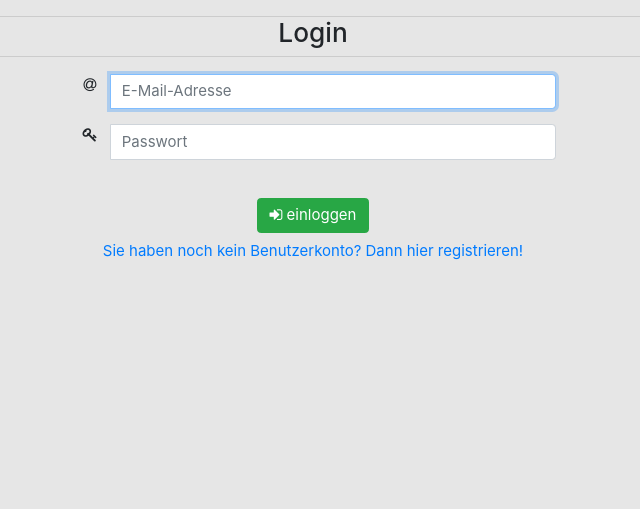
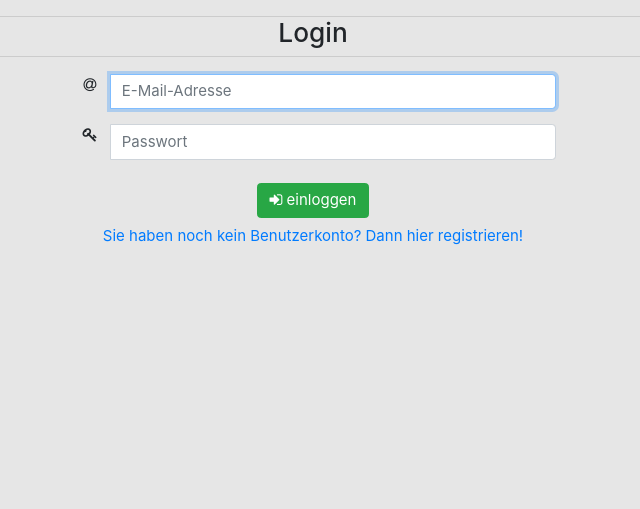
Before and after one commit to Tobi1809/hsrt_web-programming, a PHP site: page /html/login.php in a window 1280 px wide. Shown: the part 109-618 px from the top of the page, without its empty margins (327-967 px from the left). Run offline with PHP 8.4, Linux system fonts and the light colour scheme; data comes from the database, SQL or seed files in the repository; some libraries are stand-ins or nearby versions.

Commit message:
buttons bisschen angepasst für ästhetik
- positionierung etwas angepasst
- css styles hinzugefügt

```diff
--- a/html/home.php
+++ b/html/home.php
@@ -262,7 +262,7 @@ if (isset($_SESSION["login"])) {
                             <input id="description" value="<?php echo $row["description"]; ?>" name="description"
                                 hidden>
                             <input id="price" value="<?php echo $row["price"]; ?>" name="price" hidden>
-                            <button type="submit" name="button" class="btn btn-success">Zum Warenkorb
+                            <button type="submit" name="button" class="btn btn-success" style="width:360px;">Zum Warenkorb
                                 hinzufügen</button>
                         </div>
                     </form>
--- a/html/login.php
+++ b/html/login.php
@@ -224,10 +224,10 @@ if (isset($_SESSION["login"])) {
                 </div>
             </div>
 
-            <div class="row" style="padding-top: 1.5rem">
+            <div class="row align-middle" style="padding-top: 0.5rem">
                 <div class="col-md-3"></div>
                 <div class="col-md-6">
-                    <button type="submit" class="btn btn-success"><i class="fa fa-sign-in"></i> einloggen</button>
+                    <button type="submit" class="btn btn-success align-center""><i class="fa fa-sign-in"></i> einloggen</button>
                     <a class="btn btn-link" href="register.php">Sie haben noch kein Benutzerkonto? Dann hier
                         registrieren!</a>
                 </div>
--- a/html/register.php
+++ b/html/register.php
@@ -286,8 +286,8 @@ if (isset($_SESSION["login"])) {
           <div class="form-group">
             <label class="col-md-8 control-label" for="register"></label>
             <div class="col-md-4">
-              <a href="login.php" class="btn btn-danger">Zurück zum Login</a>
-              <button type="submit" name="register" class="btn btn-success">Registrieren</button>
+              <button type="submit" name="register" class="btn btn-success" style="width:253.25px;padding:10px;">Registrieren</button>
+              <a href="login.php" class="btn btn-danger" style="width:253.25px;padding:10px;">Zurück zum Login</a>
             </div>
           </div>
 
```
Also changed, not shown: html/orderSuccesfull.php (+6 -3 lines).
